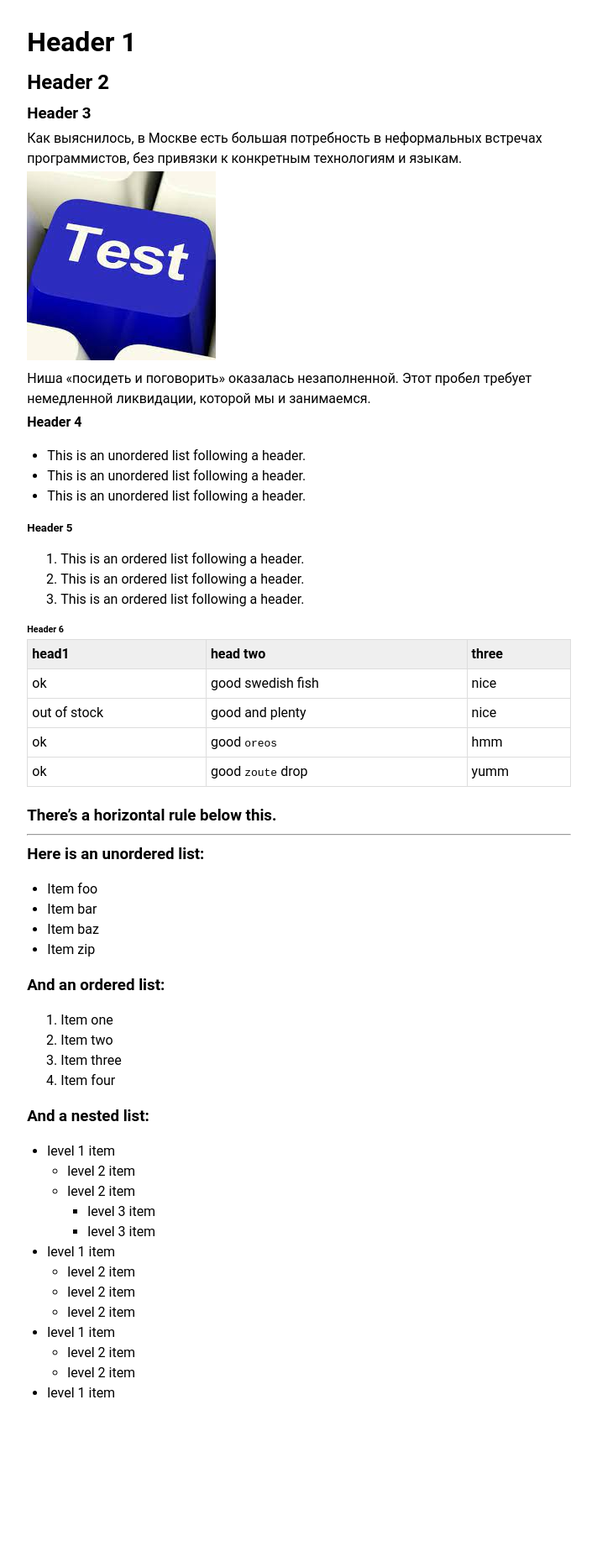
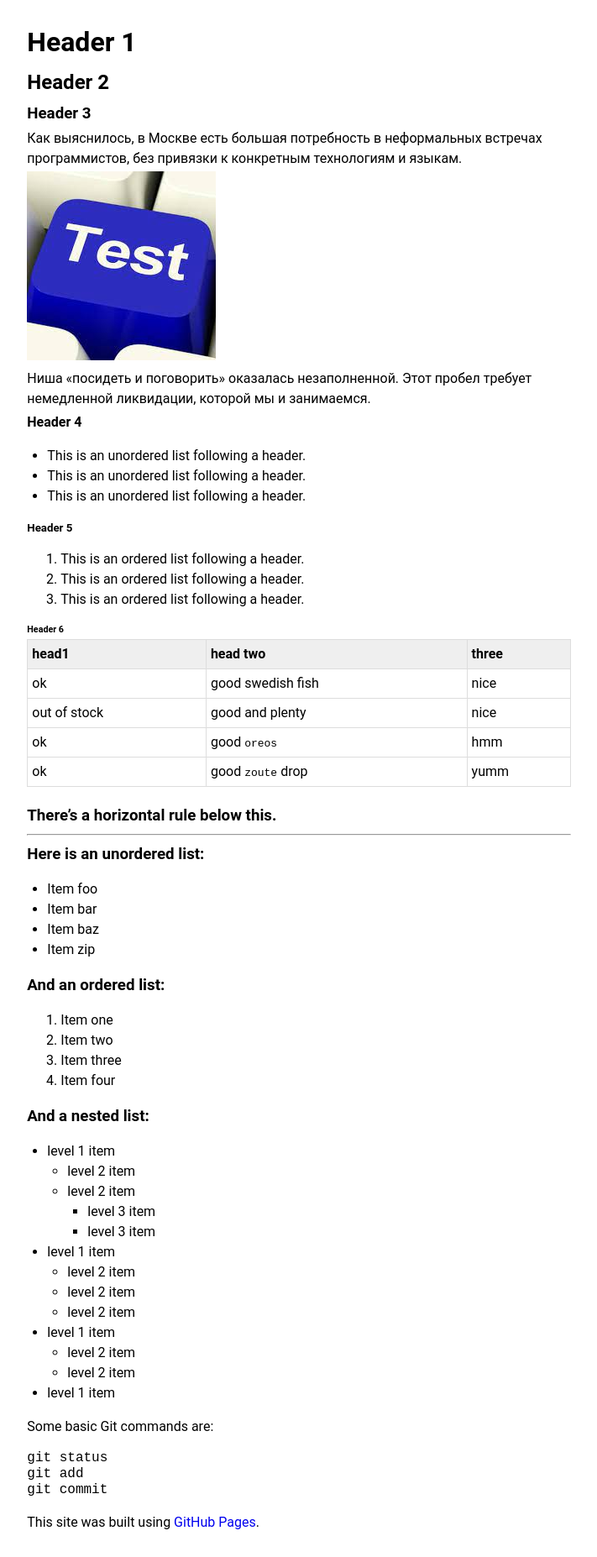
Before and after one commit to robolab812/site-1, a Jekyll site: the page built from index.md, in a window 1280 px wide. Shown: the whole page at 84% size, without its empty margins (284-995 px from the left). Built offline with Jekyll 4.4.1, drawn with Linux system fonts in a browser that asks for light colours; before the commit the page ends 1713 px from its top, so only the background shows below that.

Commit message:
Update index.md

````diff
--- a/index.md
+++ b/index.md
@@ -71,3 +71,12 @@ excerpt: Тяжела и неказиста жизнь простого робо
   - level 2 item
   - level 2 item
 - level 1 item
+
+Some basic Git commands are:
+```
+git status
+git add
+git commit
+```
+
+This site was built using [GitHub Pages](https://pages.github.com/).
````
